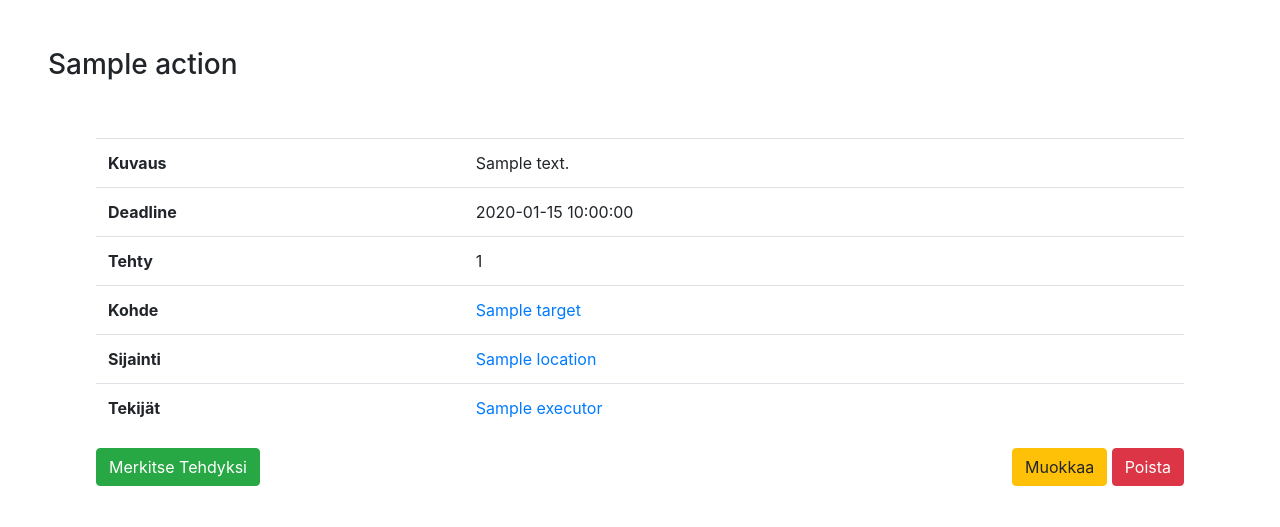
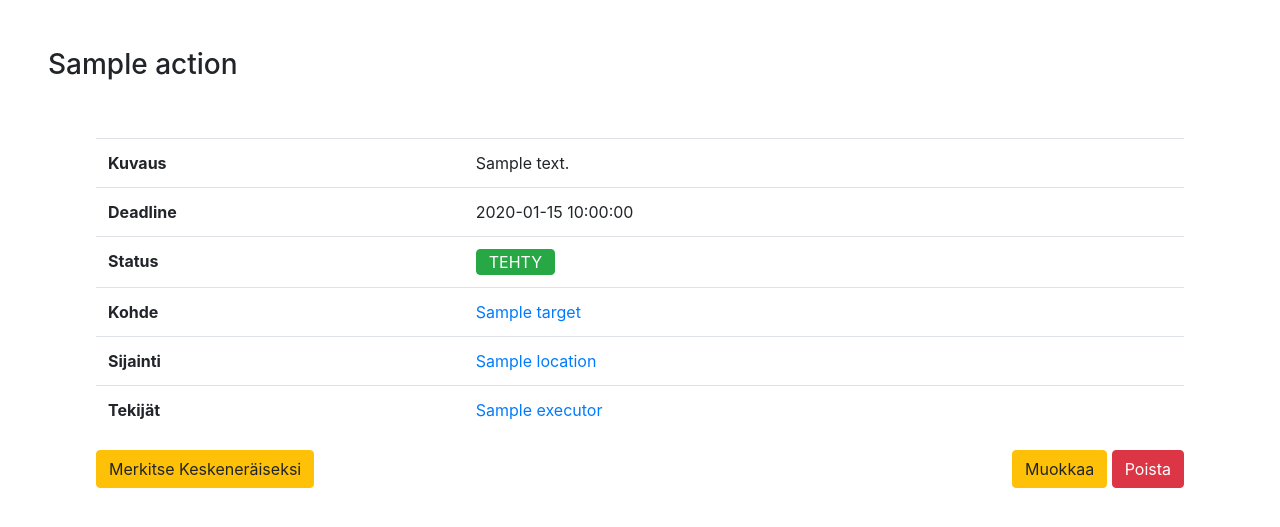
Before and after one commit to mitami/TSOHA-HuoltoKanta, a Flask app: page /action/1 in a window 1280 px wide. Shown: the part 56-583 px from the top of the page. Run offline with Flask 2, Linux system fonts and the light colour scheme; a user stored in the database is signed in; tables that the repository leaves empty hold one stand-in row (values such as "Sample post"); some libraries are stand-ins or nearby versions.

Commit message:
parannuksia yksittäisen Tehtävän näkymään

```diff
--- a/application/templates/actions/action.html
+++ b/application/templates/actions/action.html
@@ -14,26 +14,60 @@
         <td>{{ data.action_due }}</td>
       </tr>
       <tr>
-        <th scope="row">Tehty</th>
-        <td>{{ data.action_done }}</td>
+        <th scope="row">Status</th>
+        <td>
+          <a
+            class="btn {{ 'btn-success' if data.action_done else 'btn-warning' }} py-0"
+            href="{{ url_for('actions_toggle_done', id=data.action_id) }}"
+          >
+            {{ 'TEHTY' if data.action_done else 'KESKEN'}}
+          </a>
+        </td>
       </tr>
       <tr>
         <th scope="row">Kohde</th>
-        <td><a href="{{ url_for('targets_get_one', id=data.target_id) }}">{{ data.target_name }}</td>
+        <td>
+          <a href="{{ url_for('targets_get_one', id=data.target_id) }}">
+            {{ data.target_name }}
+          </a>
+        </td>
       </tr>
       <tr>
         <th scope="row">Sijainti</th>
-        <td><a href="{{ url_for('locations_get_one', id=data.location_id) }}">{{ data.location_name }}</td>
+        <td>
+          <a href="{{ url_for('locations_get_one', id=data.location_id) }}">
+            {{ data.location_name }}
+          </a>
+        </td>
       </tr>
       <tr>
         <th scope="row">Tekijät</th>
-        <td><a href="{{ url_for('executors_get_one', id=data.executor_id) }}">{{ data.executor_name }}</td>
+        <td>
+          <a href="{{ url_for('executors_get_one', id=data.executor_id) }}">
+            {{ data.executor_name }}
+          </a>
+        </td>
       </tr>
     </table>
-    <a class="btn btn-success" href="{{ url_for('actions_toggle_done', id=data.action_id) }}">Merkitse Tehdyksi</a>
+    <a
+      class="btn {{ 'btn-warning' if data.action_done else 'btn-success'}}"
+      href="{{ url_for('actions_toggle_done', id=data.action_id) }}"
+    >
+      {{'Merkitse Keskeneräiseksi' if data.action_done else 'Merkitse Tehdyksi'}}
+    </a>
     <div class="float-right">
-      <a class="btn btn-warning" href="{{ url_for('actions_edit', id=data.action_id) }}">Muokkaa</a>
-      <a class="btn btn-danger" href="{{ url_for('actions_delete_one', id=data.action_id) }}">Poista</a>
+      <a
+        class="btn btn-warning"
+        href="{{ url_for('actions_edit', id=data.action_id) }}"
+      >
+        Muokkaa
+      </a>
+      <a
+        class="btn btn-danger"
+        href="{{ url_for('actions_delete_one', id=data.action_id) }}"
+      >
+        Poista
+      </a>
     </div>
   </div>
 </div>
```
